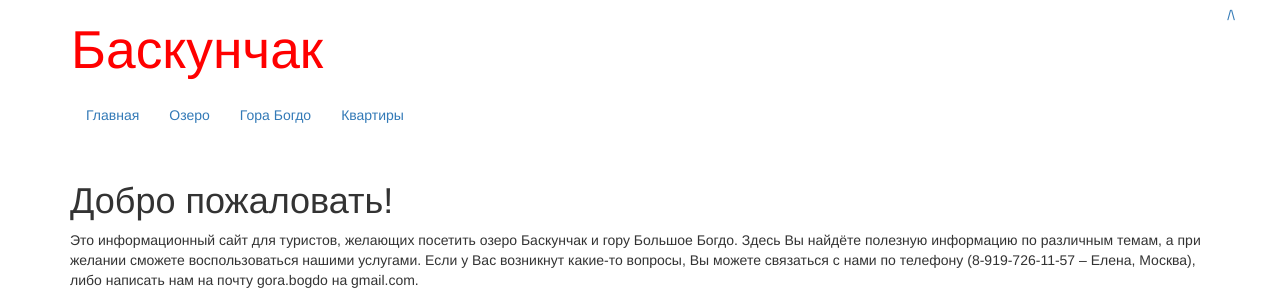
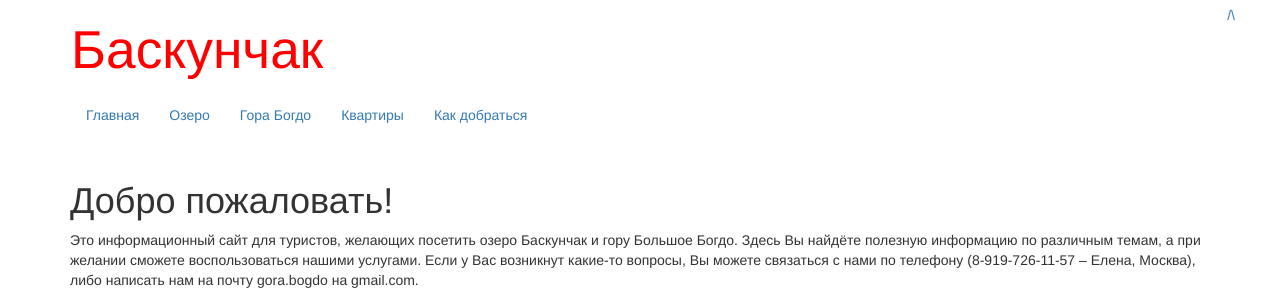
Before and after one commit to Baskunchak/baskunchak.github.io, a Jekyll site: the page built from index.md, in a window 1280 px wide. Shown: the top 299 px of the page. Built offline with Jekyll 4.4.1, drawn with Linux system fonts in a browser that asks for light colours.

Commit message:
Update default.html

```diff
--- a/_layouts/default.html
+++ b/_layouts/default.html
@@ -25,6 +25,7 @@
             <li><a href="lake.html">Озеро</a></li>
             <li><a href="mountain.html">Гора Богдо</a></li>
             <li><a href="flats.html">Квартиры</a></li>
+            <li><a href="way.html">Как добраться</a></li>
           </ul>
         </nav>
       </div>
```
